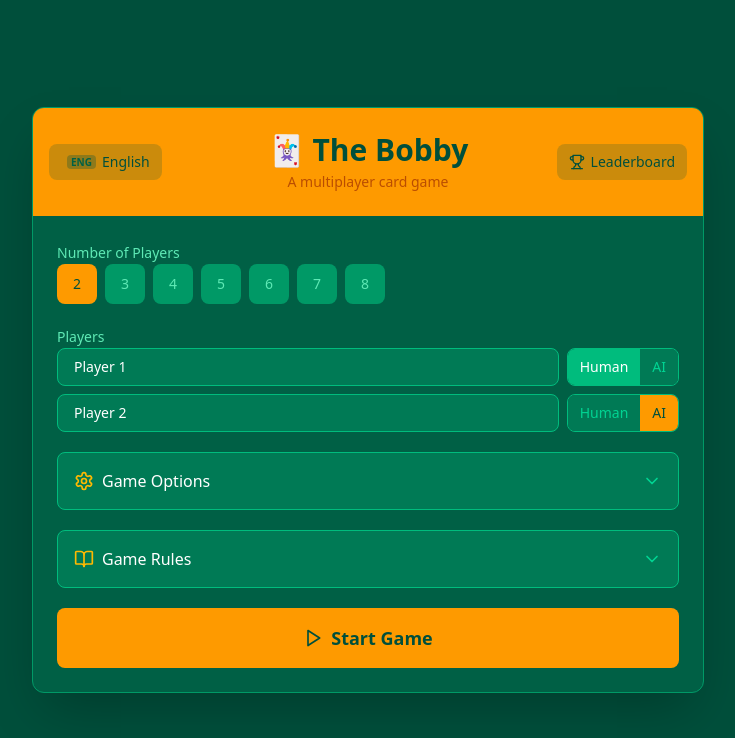
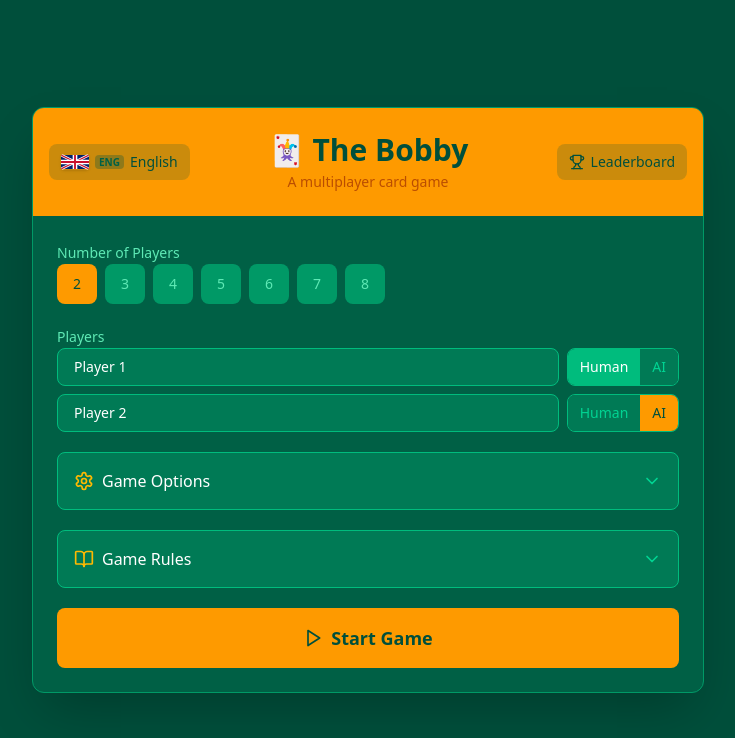
Before and after one commit to moxlas/bobby-v2, a React (Vite) app: page / in a window 1280 px wide. Shown: the top 738 px of the page, without its empty margins (272-1007 px from the left). Built offline with nearby package versions, Linux system fonts and the light colour scheme.

Commit message:
language flags

```diff
--- a/components/SetupScreen.tsx
+++ b/components/SetupScreen.tsx
@@ -15,6 +15,30 @@ interface SetupScreenProps {
 }
 
 const AI_DIFFICULTY_VALUES: AIDifficulty[] = ['easy', 'medium', 'hard'];
+
+function LanguageFlag({ language }: { language: Language }) {
+  const flagClass = 'h-4 w-7 shrink-0 overflow-hidden rounded-[3px] shadow-sm';
+
+  if (language === 'lt') {
+    return (
+      <svg viewBox="0 0 30 18" className={flagClass} aria-hidden="true">
+        <rect width="30" height="6" fill="#FDB913" />
+        <rect y="6" width="30" height="6" fill="#006A44" />
+        <rect y="12" width="30" height="6" fill="#C1272D" />
+      </svg>
+    );
+  }
+
+  return (
+    <svg viewBox="0 0 60 30" className={flagClass} aria-hidden="true">
+      <rect width="60" height="30" fill="#012169" />
+      <path d="M0 0 60 30M60 0 0 30" stroke="#fff" strokeWidth="6" />
+      <path d="M0 0 60 30M60 0 0 30" stroke="#C8102E" strokeWidth="2.4" />
+      <path d="M30 0v30M0 15h60" stroke="#fff" strokeWidth="10" />
+      <path d="M30 0v30M0 15h60" stroke="#C8102E" strokeWidth="4" />
+    </svg>
+  );
+}
 
 interface ToggleProps {
   enabled: boolean;
@@ -137,7 +161,7 @@ export function SetupScreen({ onStartGame }: SetupScreenProps) {
                 onBlur={() => setTimeout(() => setShowLanguageDropdown(false), 150)}
                 className="flex items-center gap-1.5 bg-emerald-900/20 hover:bg-emerald-900/30 text-emerald-900 font-medium text-sm px-3 py-2 rounded-lg transition-colors"
               >
-                <span aria-hidden="true" className="text-base leading-none">{LANGUAGES.find(l => l.code === language)?.flag}</span>
+                <LanguageFlag language={language} />
                 <span className="text-[10px] font-bold leading-none bg-emerald-900/30 text-emerald-800 rounded px-1 py-0.5">{LANGUAGES.find(l => l.code === language)?.badge}</span>
                 <span className="hidden sm:inline text-sm">{LANGUAGES.find(l => l.code === language)?.name}</span>
               </button>
@@ -153,7 +177,7 @@ export function SetupScreen({ onStartGame }: SetupScreenProps) {
                           : 'text-emerald-200 hover:bg-emerald-700'
                       }`}
                     >
-                      <span aria-hidden="true" className="text-lg leading-none">{lang.flag}</span>
+                      <LanguageFlag language={lang.code} />
                       <span className="text-[10px] font-bold leading-none bg-emerald-700 text-emerald-300 rounded px-1 py-0.5">{lang.badge}</span>
                       <span className="text-sm">{lang.name}</span>
                       {language === lang.code && <span className="ml-auto text-xs text-amber-400">✓</span>}
```
